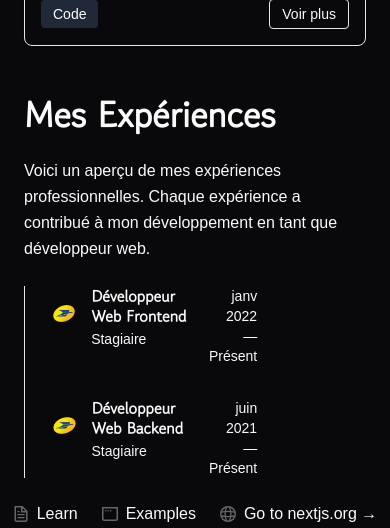
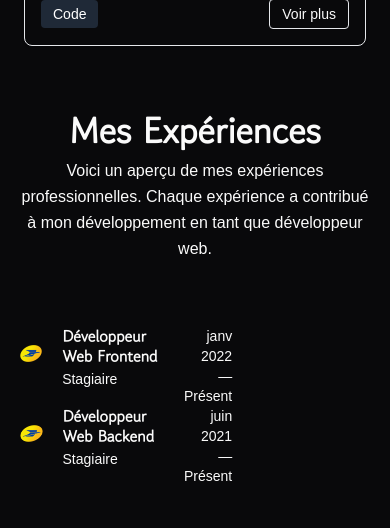
Before and after one commit to SAMPAIOAlexandre/portefolio-alex, a Next.js app: page / in a window 390 px wide. Shown: the part 1678-2206 px from the top of the page. Built offline with nearby package versions, Linux system fonts and the light colour scheme; a web font is replaced by a local one.

Commit message:
WIP: changing style for responsive grid for experiences

```diff
--- a/src/components/experiences/experience.tsx
+++ b/src/components/experiences/experience.tsx
@@ -6,19 +6,18 @@ import React from "react";
 
 export const Experiences: React.FC = () => {
   return (
-    <Section className="flex flex-col gap-6 p-6">
-      <Title as="h2">Mes Expériences</Title>
-      <Paragraph>
-        Voici un aperçu de mes expériences professionnelles. Chaque expérience a
-        contribué à mon développement en tant que développeur web.
-      </Paragraph>
+    <Section className="flex flex-col gap-8 px-4 sm:px-6 lg:px-8 py-10 w-full max-w-7xl mx-auto">
+     <div className="text-center max-w-3xl mx-auto">
+   <Title as="h2">Mes Expériences</Title>
+   <Paragraph className="mt-2">
+     Voici un aperçu de mes expériences professionnelles. Chaque expérience a
+     contribué à mon développement en tant que développeur web.
+   </Paragraph>
+ </div>
 
-      <ol
-        aria-label="Timeline des expériences"
-        className="border-border relative border-l pl-6"
-      >
+<ol aria-label="Timeline des expériences" className="relative w-full max-w-5xl mx-auto mt-8">
         {experiencesData.map((experience) => (
-          <li key={experience.id} className="mb-8 last:mb-0">
+          <li key={experience.id} className="mb- last:mb-0">
             <ExperienceItem {...experience} />
           </li>
         ))}
--- a/src/components/experiences/experienceItem.tsx
+++ b/src/components/experiences/experienceItem.tsx
@@ -23,8 +23,8 @@ export const ExperienceItem: React.FC<ExperienceItemProps> = ({
   const endLabel = endDate ? formatMonthYear(endDate) : "Présent";
 
   return (
-    <article className="grid grid-cols-[1fr_auto_11rem] items-start gap-4">
-      <div className="flex items-start gap-3">
+    <article className="grid grid-cols-[1fr_auto_11rem] items-start gap-5 sm:gap-6">
+      <div className="flex items-start gap-4">
         <div className="bg-card relative mt-1 h-12 w-12 rounded p-1">
           <Image
             src={image.src}
```
